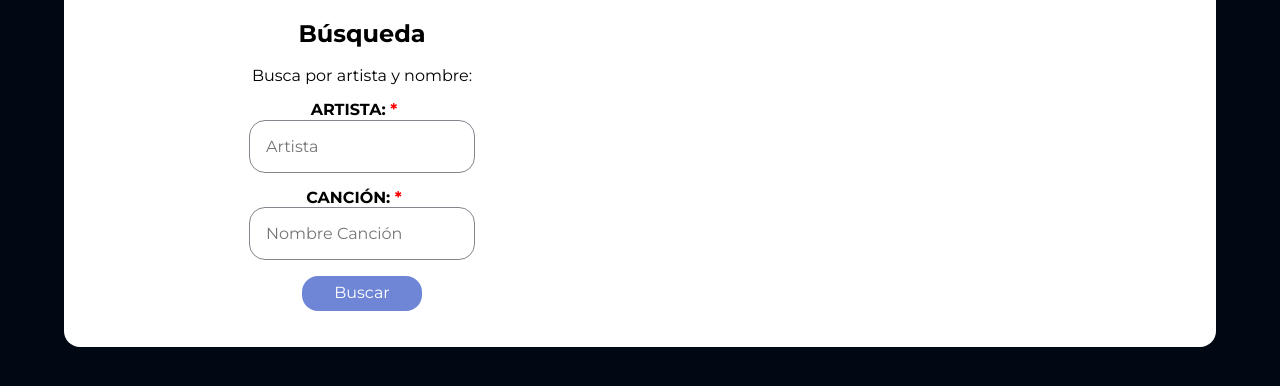
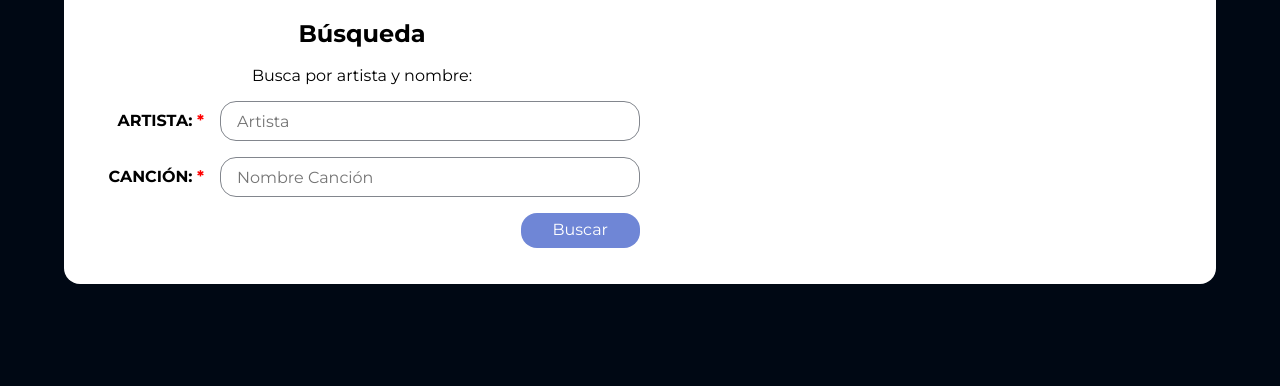
Before and after one commit to ruben-suarez1/37-FetchAPI-BuscarCanciones, a plain HTML site: page index.html in a window 1280 px wide. Shown: the part 132-518 px from the top of the page. Drawn offline with nearby package versions, Linux system fonts and the light colour scheme.

Commit message:
cambios03-mobilefirst

```diff
--- a/css/style.css
+++ b/css/style.css
@@ -67,6 +67,22 @@ h2 {
     font-weight: 700;
     text-transform: uppercase;
 }
+@media (min-width:768px) {
+    .input {
+        margin-bottom: 1rem;
+        display: flex;
+        flex-direction: row;
+        align-items: center;
+    }
+    .input label {
+        flex: 0 0 120px;
+        text-align: right;
+        margin-right: 1rem;
+        font-weight: 700;
+        text-transform: uppercase;
+    }
+}
+
 .input span {
     color: red;
 }
@@ -88,6 +104,11 @@ h2 {
     align-self: flex-end;
     border:none;
     transition: background-color .3s ease-in-out;
+}
+@media (min-width:768px) {
+    .input input[type="submit"]{
+        margin: 0;
+    }
 }
 .input input[type="submit"]:hover {
     cursor: pointer;
```
